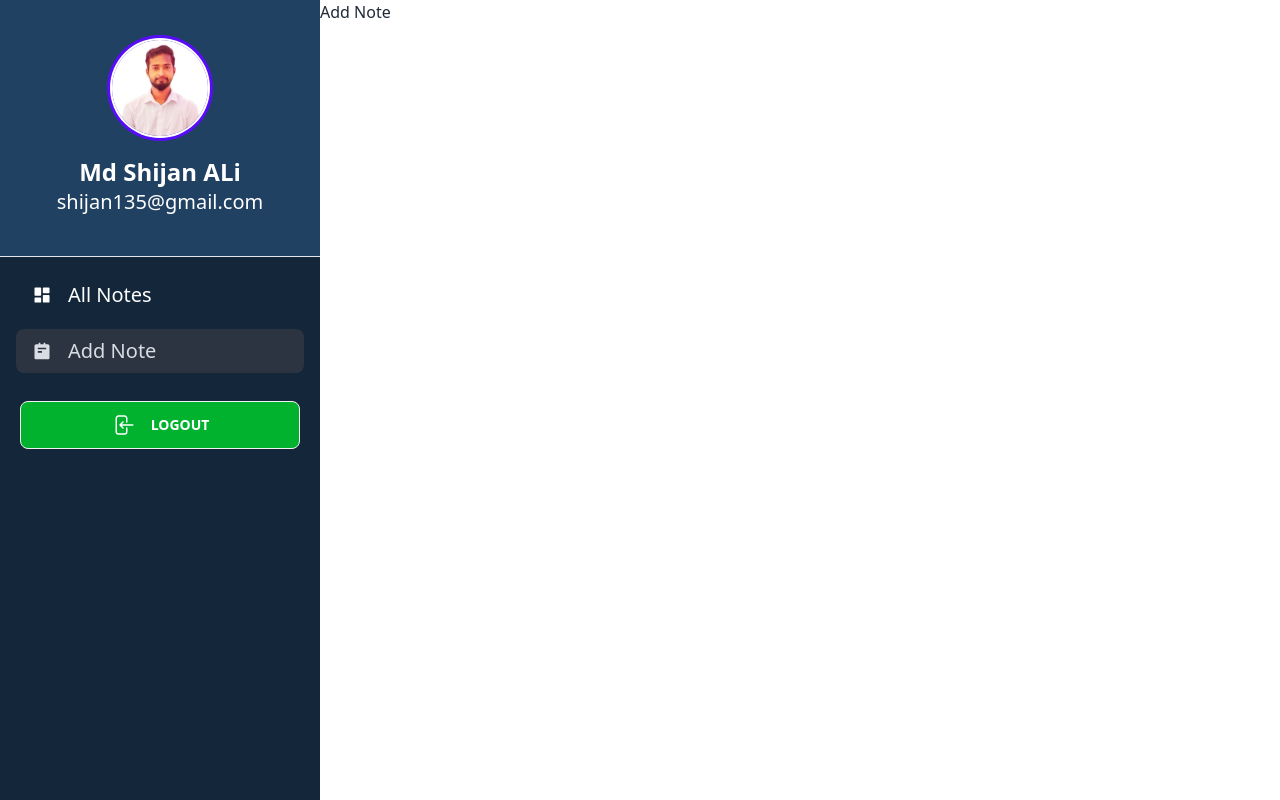
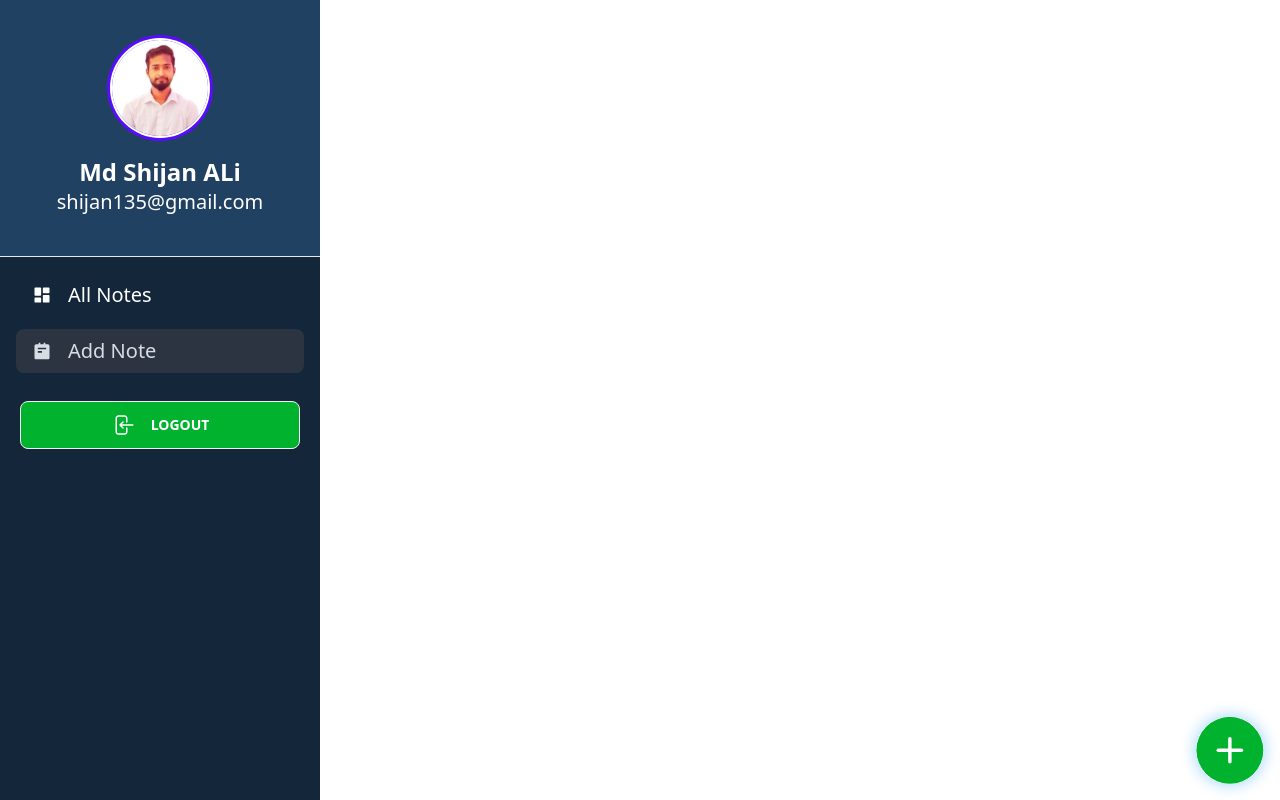
Before and after one commit to MdShijanAli/NotePad-Application, a React (Vite) app: page /add-note in a window 1280 px wide. Built offline with nearby package versions, Linux system fonts and the light colour scheme; no server answers.

Commit message:
add note added

```diff
--- a/src/Pages/AddNote/AddNote.jsx
+++ b/src/Pages/AddNote/AddNote.jsx
@@ -2,7 +2,64 @@
 const AddNote = () => {
   return (
     <div>
-      <h1>Add Note</h1>
+      {/* Open the modal using document.getElementById('ID').showModal() method */}
+
+      <div className='fixed right-0 bottom-0'>
+            <label htmlFor="add_note_modal">
+                                  <svg xmlns="http://www.w3.org/2000/svg" className='mx-auto' width="100" height="100" viewBox="0 0 93 93" fill="none">
+                                              <g filter="url(#filter0_d_46_1632)">
+                                                <circle cx="46.3791" cy="46.7595" r="31.1035" fill="#00b22d"/>
+                                              </g>
+                                                <path d="M46.3792 35.9758V57.5428" stroke="white" strokeWidth="3.2176" strokeLinecap="round" strokeLinejoin="round"/>
+                                                <path d="M35.5957 46.7593H57.1627" stroke="white" strokeWidth="3.2176" strokeLinecap="round" strokeLinejoin="round"/>
+                                                <defs>
+                                                  <filter id="filter0_d_46_1632" x="0.275635" y="0.656006" width="92.2069" height="92.207" filterUnits="userSpaceOnUse" colorInterpolationFilters="sRGB">
+                                                    <feFlood floodOpacity="0" result="BackgroundImageFix"/>
+                                                    <feColorMatrix in="SourceAlpha" type="matrix" values="0 0 0 0 0 0 0 0 0 0 0 0 0 0 0 0 0 0 127 0" result="hardAlpha"/>
+                                                    <feOffset/>
+                                                    <feGaussianBlur stdDeviation="7.5"/>
+                                                    <feComposite in2="hardAlpha" operator="out"/>
+                                                    <feColorMatrix type="matrix" values="0 0 0 0 0 0 0 0 0 0.56087 0 0 0 0 1 0 0 0 0.4 0"/>
+                                                    <feBlend mode="normal" in2="BackgroundImageFix" result="effect1_dropShadow_46_1632"/>
+                                                    <feBlend mode="normal" in="SourceGraphic" in2="effect1_dropShadow_46_1632" result="shape"/>
+                                                  </filter>
+                                                </defs>
+                                      </svg>
+                               </label>
+            </div>
+
+
+            <input type="checkbox" id="add_note_modal" className="modal-toggle" />
+      <div className="modal">
+                 <div className="modal-box">
+                 <form >
+                                <h3 className='text-center text-3xl font-semibold mb-10'>Add Note</h3>
+
+                                <div className="mb-4">
+                                    <label className="block dark:text-white text-gray-700 font-bold mb-2" htmlFor="title">
+                                        Title
+                                    </label>
+                                    <input type="text" placeholder="Enter Title" required name="title" id="title" className="input input-bordered input-success w-full" />
+                               </div>
+
+                                <div className="mb-4">
+                                    <label className="block dark:text-white text-gray-700 font-bold mb-2" htmlFor="title">
+                                        Title
+                                    </label>
+                                    <textarea type="text" placeholder="Enter Title" required name="title" id="title" className="input input-bordered input-success w-full"/>
+                                </div>
+
+
+
+
+                                <div className="modal-action">
+                                    <button type='submit' htmlFor="fund-modal" className="btn bg-[#00b22d] text-white hover:bg-[#00b22d]">Add Note</button>
+                                </div>
+                            </form>
+                  </div>
+                  <label className="modal-backdrop" htmlFor="add_note_modal">Close</label>
+                  </div>
+
     </div>
   );
 };
```
